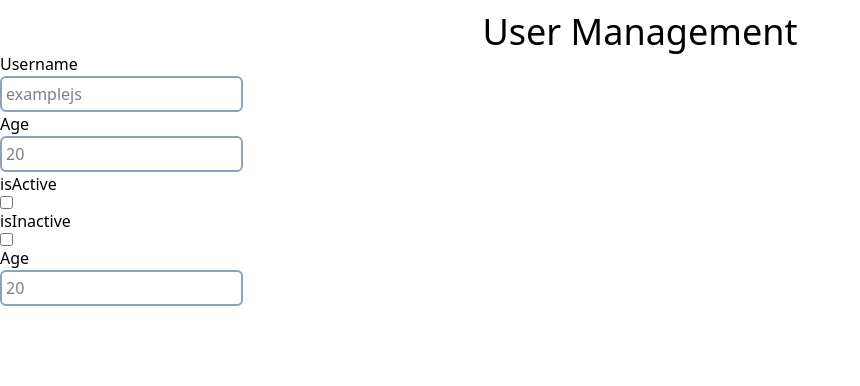
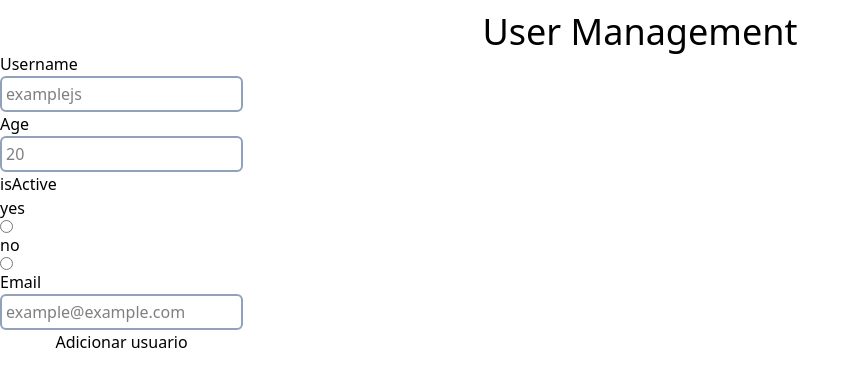
Before and after one commit to paulosgio/User-management, a React (Vite) app: page / in a window 1280 px wide. Shown: the top 386 px of the page, without its empty margins (0-860 px from the left). Built offline with nearby package versions, Linux system fonts and the light colour scheme.

Commit message:
feat: gerenciando formulario com react-hook-form, feat: adicionando o json-server

```diff
--- /dev/null
+++ b/db.json
@@ -0,0 +1,11 @@
+{
+  "users": [
+    {
+      "id": "f1ed",
+      "username": "Paulo Sérgio",
+      "age": "20",
+      "email": "ngcpaulo1@gmail.com",
+      "isActive": "yes"
+    }
+  ]
+}
--- a/package.json
+++ b/package.json
@@ -11,6 +11,7 @@
   },
   "dependencies": {
     "@tailwindcss/vite": "^4.0.3",
+    "axios": "^1.7.9",
     "json-server": "^1.0.0-beta.3",
     "react": "^18.3.1",
     "react-dom": "^18.3.1",
--- a/src/App.tsx
+++ b/src/App.tsx
@@ -1,22 +1,53 @@
+import { Controller, useForm } from "react-hook-form"
 import Title from "./Components/Title"
+import { instance } from "./instance/instance"
+
+interface IFormProps {
+  username: string,
+  age: number,
+  isActive: string,
+  email: string
+}
 
 function App() {
+
+  const { control, register, handleSubmit, formState: { errors } } = useForm<IFormProps>()
+
+  const onSubmit = async (data: IFormProps)=> {
+    instance.post("users", data)
+  }
+
   return (
     <>
       <Title style="text-center mt-3">User Management</Title>
       <div className="flex">
         <div>
-          <form className="flex flex-col">
+          <form onSubmit={handleSubmit(onSubmit)} className="flex flex-col">
             <label htmlFor="username">Username</label>
-            <input className="p-1 border-2 border-slate-400 rounded-md outline-none focus:border-slate-500" placeholder="examplejs" type="text" id="username"/>
+            <input {...register("username", { required: true })} className="p-1 border-2 border-slate-400 rounded-md outline-none focus:border-slate-500" placeholder="examplejs" type="text" id="username"/>
+              {errors.username && <p className="text-red-600">Username is required</p>}
             <label htmlFor="username">Age</label>
-            <input className="p-1 border-2 border-slate-400 rounded-md outline-none focus:border-slate-500" placeholder="20" type="text" id="username"/>
-            <label htmlFor="username">isActive</label>
-            <input className="border-2 border-slate-400 rounded-md outline-none hover:border-slate-500 w-fit" type="checkbox" id="isActive"/>
-            <label htmlFor="username">isInactive</label>
-            <input className="border-2 border-slate-400 rounded-md outline-none hover:border-slate-500 w-fit" type="checkbox" id="isInactive"/>
-            <label htmlFor="username">Age</label>
-            <input className="p-1 border-2 border-slate-400 rounded-md outline-none focus:border-slate-500" placeholder="20" type="text" id="username"/>
+            <input {...register("age")} className="p-1 border-2 border-slate-400 rounded-md outline-none focus:border-slate-500" placeholder="20" type="text" id="age"/>
+              {errors.age && <p className="text-red-600">Age is required</p>}
+            <h2>isActive</h2>
+            <Controller
+              name="isActive"
+              control={control}
+              rules={{ required: true }}
+              render={({ field }) => (
+                <>
+                  <label htmlFor="username">yes</label>
+                  <input className="border-2 border-slate-400 outline-none hover:border-slate-500 w-fit" checked={field.value === "yes"} onChange={field.onChange} value="yes" type="radio" id="isActive"/>
+                  <label htmlFor="username">no</label>
+                  <input className="2 border-slate-400 outline-none hover:border-slate-500 w-fit" checked={field.value === "no"} onChange={field.onChange} value="no" type="radio" id="isInactive"/>
+                    {errors.isActive && <p className="text-red-600">check some option</p>}
+                </>
+              )}
+            />
+            <label htmlFor="username">Email</label>
+            <input {...register("email")} className="p-1 border-2 border-slate-400 rounded-md outline-none focus:border-slate-500" placeholder="example@example.com" type="email" id="email"/>
+              {errors.email && <p className="text-red-600">email is required</p>}
+              <button type="submit">Adicionar usuario</button>
           </form>
         </div>
         <div></div>
--- /dev/null
+++ b/src/instance/instance.ts
@@ -0,0 +1,8 @@
+import axios from "axios";
+
+const instance = axios.create({
+    baseURL: 'http://localhost:3000/',
+    timeout: 1000,
+});
+
+export { instance }
```
Also changed, not shown: 1 other file (tests, documents, lock files or other folders).
